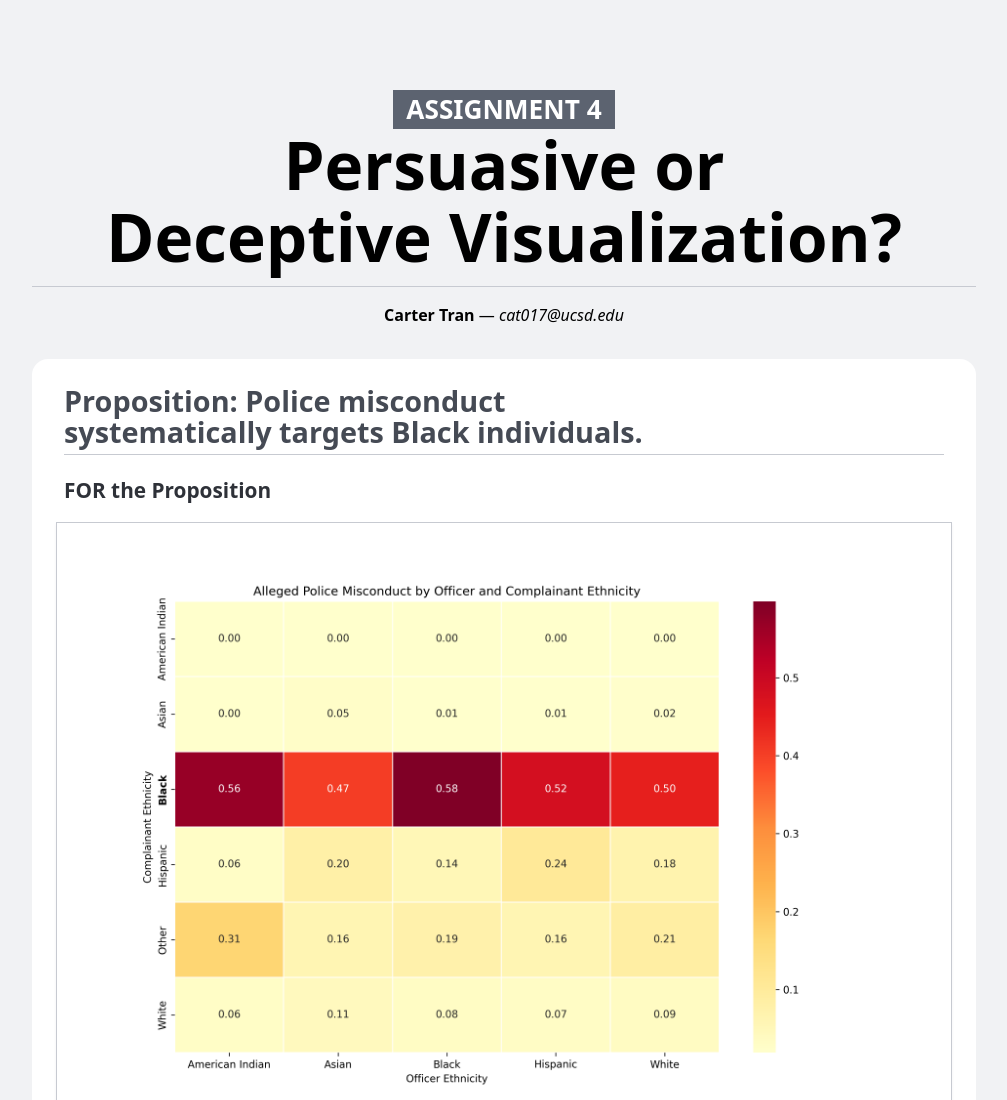
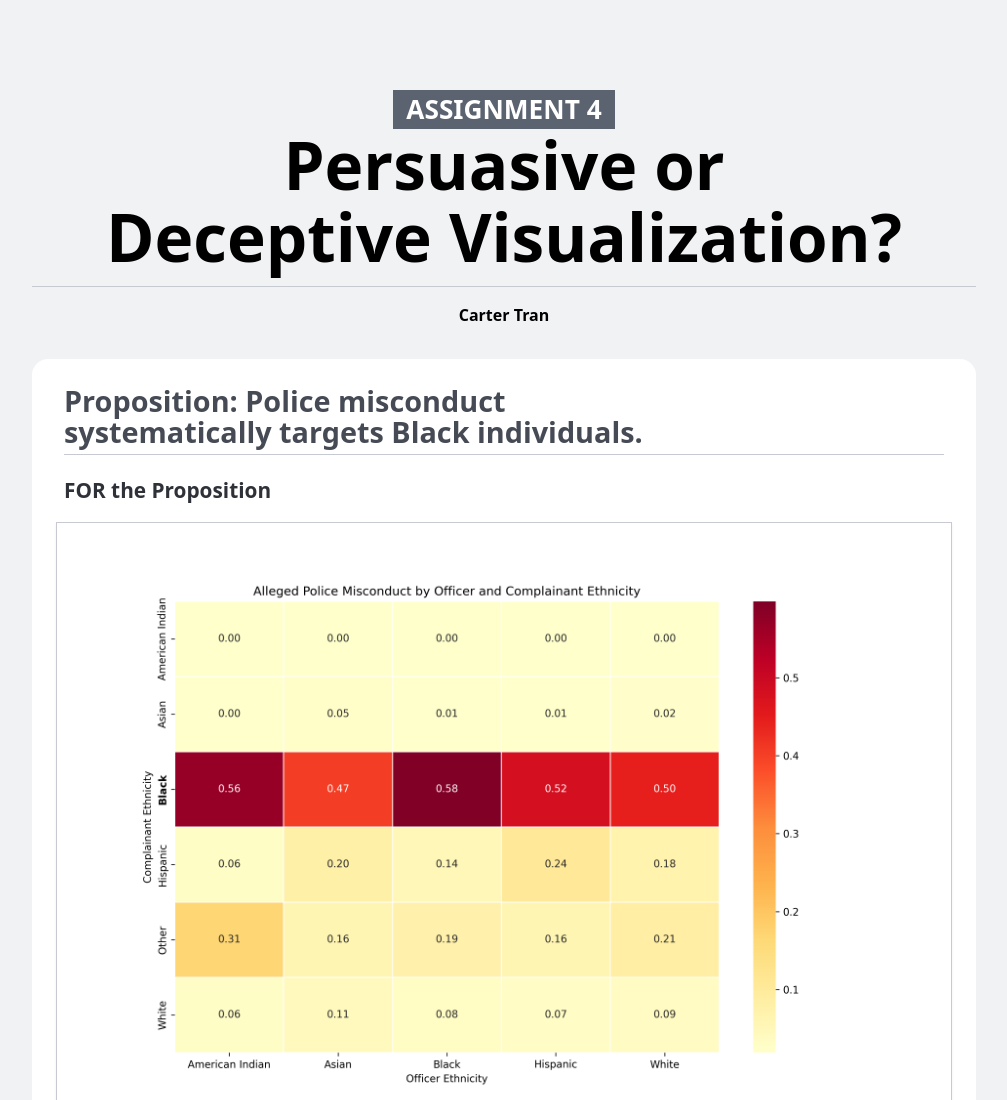
Before and after one commit to CarterT27/dsc106_project02, a plain HTML site: page index.html in a window 1280 px wide. Shown: the top 1100 px of the page, without its empty margins (136-1143 px from the left). Drawn offline with Linux system fonts and the light colour scheme.

Commit message:
remove email

```diff
--- a/index.html
+++ b/index.html
@@ -156,7 +156,7 @@
         Persuasive or Deceptive Visualization?
       </h1>
 
-      <p><strong>Carter Tran</strong> — <em>cat017@ucsd.edu</em></p>
+      <p><strong>Carter Tran</strong></p>
     </header>
 
     <main>
```
